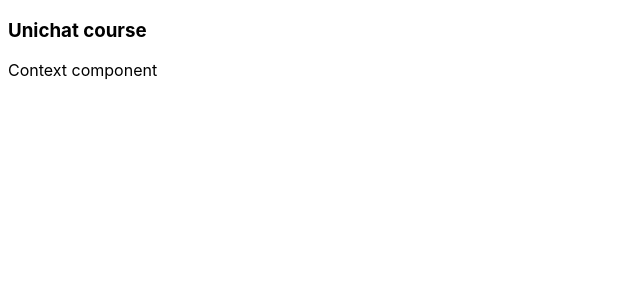
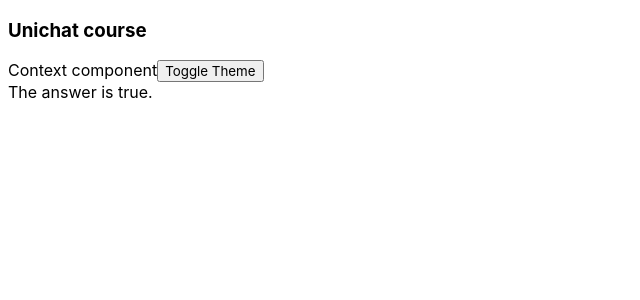
Before and after one commit to HaopengSun/unichat, a React (Create React App) app: page /context in a window 1280 px wide. Shown: the top 300 px of the page, without its empty margins (0-640 px from the left). Built offline with nearby package versions, Linux system fonts and the light colour scheme.

Commit message:
add the use to useContext

```diff
--- a/src/components/Context.jsx
+++ b/src/components/Context.jsx
@@ -1,11 +1,34 @@
-import React from 'react'
+import React, { useState } from 'react'
+
+export const ThemeContext = React.createContext()
+
+function Display() {
+  // Use the Consumer to grab the value from context Notice this component didn't get any props!
+  return (
+    <ThemeContext.Consumer>
+      {value => <div>The answer is {value ? 'true' : 'false'}.</div>}
+    </ThemeContext.Consumer>
+  );
+}
 
 const Context = function(){
+  const [darkTheme, setDarkTheme] = useState(true)
+
+  const toggleTheme = function(){
+    setDarkTheme(!darkTheme)
+  }
+
   return (
     <div>
       Context component
+      {/* Use the Provider to make a value available to all children and grandchildren */}
+      <ThemeContext.Provider value={darkTheme}>
+        <button onClick={() => toggleTheme()}>Toggle Theme</button>
+        <Display />
+      </ThemeContext.Provider>
     </div>
   )
 }
 
+
 export default Context;
```
